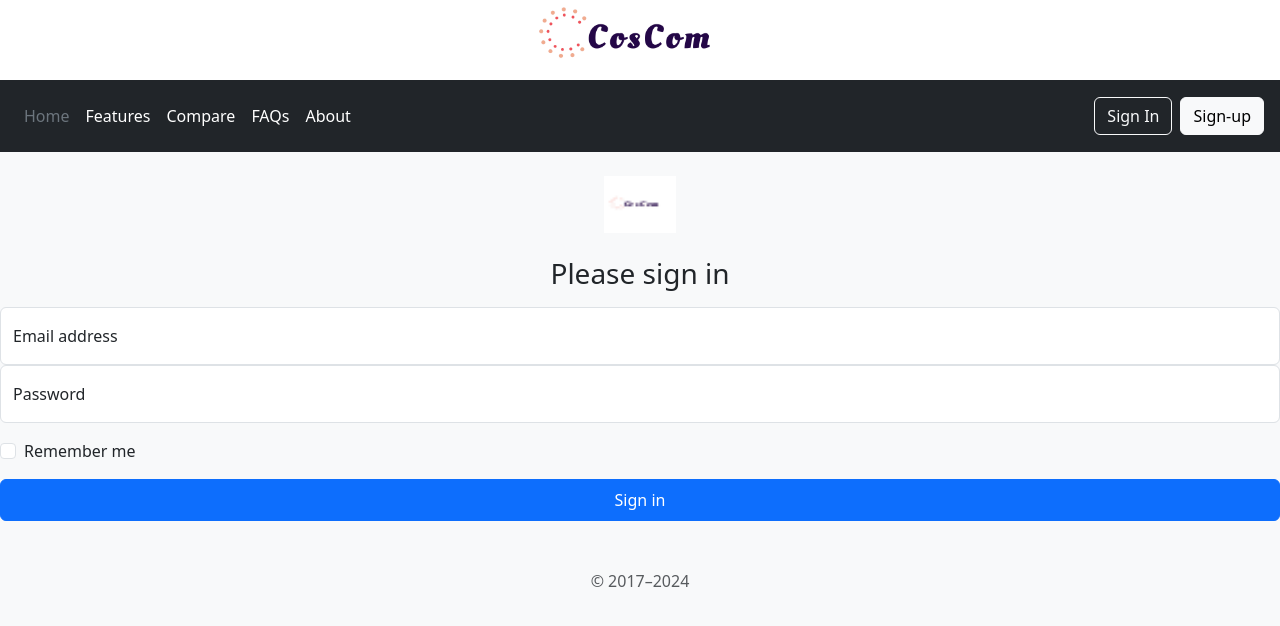
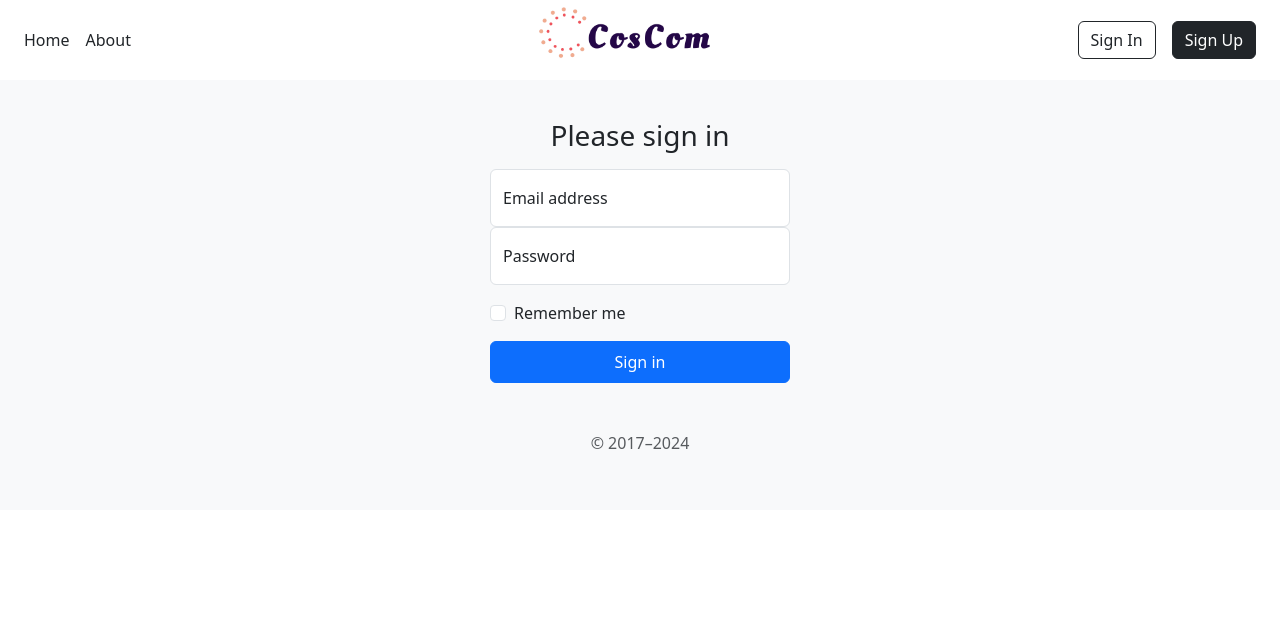
Before and after one commit to Joshualwh/cosmetics_comparison, a React (Create React App) app: page / in a window 1280 px wide. Both pictures are taken after a click on the button "Sign In". Shown: the top 626 px of the page. Built offline with nearby package versions, Linux system fonts and the light colour scheme.

Commit message:
Added signup page.

```diff
--- a/package.json
+++ b/package.json
@@ -7,6 +7,7 @@
     "@testing-library/react": "^13.4.0",
     "@testing-library/user-event": "^13.5.0",
     "bootstrap": "^5.3.3",
+    "bootstrap-icons": "^1.11.3",
     "react": "^18.3.1",
     "react-dom": "^18.3.1",
     "react-scripts": "^5.0.1",
--- a/src/App.js
+++ b/src/App.js
@@ -3,7 +3,8 @@ import React, { Component } from 'react';
 import Navigation from './components/navigation/navigation';
 import Slideshow from './components/slideshow/slideshow';
 import Signin from './components/signin/signin';
-import News from './components/news/news';
+import Signup from './components/signup/signup';
+import Compare from './components/compare/compare';
 
 const initialState = {
   route: 'home',
@@ -19,6 +20,8 @@ class App extends Component {
     if (route === 'home') {
       this.setState(initialState);
     } else if (route === 'signin') {
+      this.setState({route: route})
+    } else if (route === 'signup') {
       this.setState({route: route})
     }
     this.setState({route: route});
@@ -38,7 +41,7 @@ class App extends Component {
           ? <div>
               <Signin />
             </div>
-          : <News />
+          : <Signup />
         )
         }
       </div>
--- a/src/components/news/news.js
+++ b/src/components/compare/compare.js
@@ -1,6 +1,6 @@
 import React, { Component } from "react";
 
-class News extends Component {
+class Compare extends Component {
   render() {
     return (
       <div>
@@ -10,4 +10,4 @@ class News extends Component {
   }
 }
 
-export default News;
+export default Compare;
--- a/src/components/navigation/navigation.js
+++ b/src/components/navigation/navigation.js
@@ -6,22 +6,18 @@ import './navigation.css';
 const Navigation = ({onRouteChange}) => {
   return (
     <nav>
-      <div className="image">
-        <a href="home">
-          <img alt='Logo' src={logo_pic}/>
-        </a>
-      </div>
-      <div className="p-3 text-bg-dark d-flex flex-wrap align-items-center justify-content-between">
-        <ul className="nav col-lg-auto me-lg-auto mb-2 justify-content-center mb-md-0">
-          <li><a onClick={() => onRouteChange('home')} className="nav-link px-2 text-secondary">Home</a></li>
-          <li><a href="#" className="nav-link px-2 text-white">Features</a></li>
-          <li><a href="#" className="nav-link px-2 text-white">Compare</a></li>
-          <li><a href="#" className="nav-link px-2 text-white">FAQs</a></li>
-          <li><a href="#" className="nav-link px-2 text-white">About</a></li>
+      <div className="px-3 text-bg-body d-flex align-items-center">
+        <ul className="col nav text-start mb-md-0">
+          <li><a href="#" onClick={() => onRouteChange('home')} className="nav-link px-2 text-body">Home</a></li>
+          {/* <li><a href="#" className="nav-link px-2 text-body">Compare</a></li> */}
+          <li><a href="#" className="nav-link px-2 text-body">About</a></li>
         </ul>
-        <div className="text-end">
-          <button onClick={() => onRouteChange('signin')} type="button" className="btn btn-outline-light me-2">Sign In</button>
-          <button type="button" className="btn btn-light">Sign-up</button>
+        <div className="col image">
+          <a href="home"><img alt='Logo' src={logo_pic}/></a>
+        </div>
+        <div className="col text-end">
+          <button onClick={() => onRouteChange('signin')} type="button" className="btn btn-outline-dark mx-2">Sign In</button>
+          <button onClick={() => onRouteChange('signup')} type="button" className="btn btn-dark mx-2">Sign Up</button>
         </div>
       </div>
     </nav>
--- /dev/null
+++ b/src/components/signin/signin.css
@@ -0,0 +1,6 @@
+.form-signin {
+  width: 100%;
+  max-width: 330px;
+  padding: 15px;
+  margin: auto;
+}
--- a/src/components/signin/signin.js
+++ b/src/components/signin/signin.js
@@ -1,13 +1,13 @@
 import React, { Component } from "react";
 import logo_pic from './favicon.png';
+import './signin.css';
 
 class Signin extends Component {
   render() {
     return(
       <nav className="d-flex align-items-center py-4 bg-body-tertiary">
-        <main className="form-signin w-100 m-auto">
+        <main className="form-signin">
           <form>
-            <img className="mb-4" src={logo_pic} alt="" width="72" height="57"/>
             <h1 className="h3 mb-3 fw-normal">Please sign in</h1>
             <div className="form-floating">
               <input type="email" className="form-control" id="floatingInput" placeholder="name@example.com"/>
--- /dev/null
+++ b/src/components/signup/signup.js
@@ -0,0 +1,61 @@
+import React, { Component } from "react";
+// import * as Icon from 'react-bootstrap-icons';
+
+class Signup extends Component {
+  render() {
+    return(
+      <div class="modal modal-signin position-static d-block bg-secondary py-5" tabindex="-1" role="dialog" id="modalSignin">
+        <div class="modal-dialog" role="document">
+          <div class="modal-content rounded-5 shadow">
+            <div class="modal-header p-5 pb-4 border-bottom-0">
+              {/* <!-- <h5 class="modal-title">Modal title</h5> --> */}
+              <h2 class="fw-bold mb-0">Sign up for free</h2>
+              <button type="button" class="btn-close" data-bs-dismiss="modal" aria-label="Close"></button>
+            </div>
+
+            <div class="modal-body p-5 pt-0">
+              <form class="">
+                <div class="form-floating mb-3">
+                  <input type="email" class="form-control rounded-4" id="floatingInput" placeholder="name@example.com"/>
+                  <label for="floatingInput">Email address</label>
+                </div>
+                <div class="form-floating mb-3">
+                  <input type="password" class="form-control rounded-4" id="floatingPassword" placeholder="Password"/>
+                  <label for="floatingPassword">Password</label>
+                </div>
+                <button class="w-100 mb-2 btn btn-lg rounded-4 btn-primary" type="submit">Sign up</button>
+                <small class="text-muted">By clicking Sign up, you agree to the terms of use.</small>
+                <hr class="my-4"/>
+                <h2 class="fs-5 fw-bold mb-3">Or use a third-party</h2>
+                <button class="w-100 py-2 mb-2 btn btn-outline-dark rounded-4" type="submit">
+                  <svg xmlns="http://www.w3.org/2000/svg" width="16" height="16" fill="currentColor" class="bi bi-twitter-x" viewBox="0 0 16 16">
+                    <path d="M12.6.75h2.454l-5.36 6.142L16 15.25h-4.937l-3.867-5.07-4.425 5.07H.316l5.733-6.57L0 .75h5.063l3.495 4.633L12.601.75Zm-.86 13.028h1.36L4.323 2.145H2.865z"/>
+                  </svg>
+                  Sign up with Twitter
+                </button>
+                <button class="w-100 py-2 mb-2 btn btn-outline-primary rounded-4" type="submit">
+                  <svg xmlns="http://www.w3.org/2000/svg" width="16" height="16" fill="currentColor" class="bi bi-facebook" viewBox="0 0 16 16">
+                    <path d="M16 8.049c0-4.446-3.582-8.05-8-8.05C3.58 0-.002 3.603-.002 8.05c0 4.017 2.926 7.347 6.75 7.951v-5.625h-2.03V8.05H6.75V6.275c0-2.017 1.195-3.131 3.022-3.131.876 0 1.791.157 1.791.157v1.98h-1.009c-.993 0-1.303.621-1.303 1.258v1.51h2.218l-.354 2.326H9.25V16c3.824-.604 6.75-3.934 6.75-7.951"/>
+                  </svg>
+                  Sign up with Facebook
+                </button>
+                <button class="w-100 py-2 mb-2 btn btn-outline-secondary rounded-4" type="submit">
+                  <svg xmlns="http://www.w3.org/2000/svg" width="16" height="16" fill="currentColor" class="bi bi-github" viewBox="0 0 16 16">
+                    <path d="M8 0C3.58 0 0 3.58 0 8c0 3.54 2.29 6.53 5.47 7.59.4.07.55-.17.55-.38 0-.19-.01-.82-.01-1.49-2.01.37-2.53-.49-2.69-.94-.09-.23-.48-.94-.82-1.13-.28-.15-.68-.52-.01-.53.63-.01 1.08.58 1.23.82.72 1.21 1.87.87 2.33.66.07-.52.28-.87.51-1.07-1.78-.2-3.64-.89-3.64-3.95 0-.87.31-1.59.82-2.15-.08-.2-.36-1.02.08-2.12 0 0 .67-.21 2.2.82.64-.18 1.32-.27 2-.27s1.36.09 2 .27c1.53-1.04 2.2-.82 2.2-.82.44 1.1.16 1.92.08 2.12.51.56.82 1.27.82 2.15 0 3.07-1.87 3.75-3.65 3.95.29.25.54.73.54 1.48 0 1.07-.01 1.93-.01 2.2 0 .21.15.46.55.38A8.01 8.01 0 0 0 16 8c0-4.42-3.58-8-8-8"/>
+                  </svg>
+                  Sign up with GitHub
+                </button>
+              </form>
+            </div>
+          </div>
+        </div>
+      </div>
+    )
+  }
+}
+
+export default Signup;
+
+<svg xmlns="http://www.w3.org/2000/svg" width="16" height="16" fill="currentColor" class="bi bi-facebook" viewBox="0 0 16 16">
+  <path d="M16 8.049c0-4.446-3.582-8.05-8-8.05C3.58 0-.002 3.603-.002 8.05c0 4.017 2.926 7.347 6.75 7.951v-5.625h-2.03V8.05H6.75V6.275c0-2.017 1.195-3.131 3.022-3.131.876 0 1.791.157 1.791.157v1.98h-1.009c-.993 0-1.303.621-1.303 1.258v1.51h2.218l-.354 2.326H9.25V16c3.824-.604 6.75-3.934 6.75-7.951"/>
+</svg>
```
Also changed, not shown: src/components/about/about.js (added), src/components/navigation/logo_transparent.png (added), 1 other file (tests, documents, lock files or other folders).
